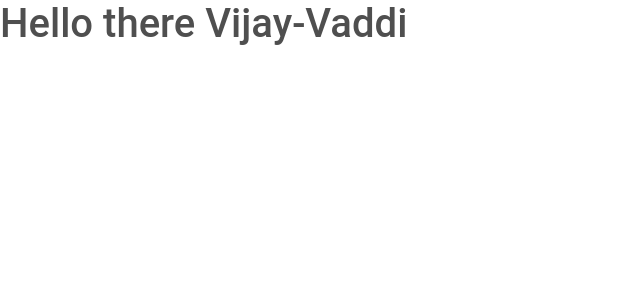
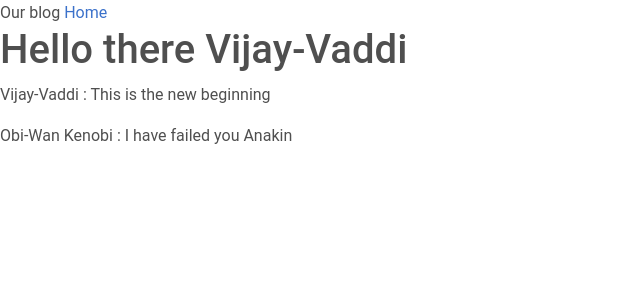
Before and after one commit to Vijay-Vaddi/flask-microblog, a Flask app: page / in a window 1280 px wide. Shown: the top 300 px of the page, without its empty margins (0-640 px from the left). Run offline with Flask 3, Linux system fonts and the light colour scheme.

Commit message:
base extend

```diff
--- a/app/routes.py
+++ b/app/routes.py
@@ -5,4 +5,14 @@ from flask import render_template
 @app.route('/index')
 def index():
     user = {'username':'Vijay-Vaddi'}
-    return render_template("index.html", user=user)
+    posts =[
+        {
+            'author':{'username':'Vijay-Vaddi'},
+            'body':"This is the new beginning"
+        },
+        {
+            'author':{'username':'Obi-Wan Kenobi'},
+            'body':"I have failed you Anakin"
+        },
+    ]
+    return render_template("index.html", title='Home', user=user, posts=posts)
--- a/app/templates/base.html
+++ b/app/templates/base.html
@@ -3,7 +3,11 @@
 <head>
     <meta charset="UTF-8">
     <meta name="viewport" content="width=device-width, initial-scale=1.0">
-    <title>Document</title>
+    {% if title %}
+    <title>{{title}} - Microblog</title>
+    {% else %}
+    <title>Welcome to Microblog</title>
+    {% endif %}
     <link href="https://cdn.jsdelivr.net/npm/bootstrap@5.3.3/dist/css/bootstrap.min.css" rel="stylesheet" integrity="sha384-QWTKZyjpPEjISv5WaRU9OFeRpok6YctnYmDr5pNlyT2bRjXh0JMhjY6hW+ALEwIH" crossorigin="anonymous">
     <script src="../static/mdb_js/mdb.umd.min.js" type="text/javascript"></script>
 
@@ -11,7 +15,9 @@
 
 </head>
 <body>
-
+    <div>Our blog
+      <a href="/index">Home</a>
+    </div>
     {% block content %}
 
     {% endblock %}
--- a/app/templates/index.html
+++ b/app/templates/index.html
@@ -4,5 +4,10 @@
 
 
 <h1>Hello there {{ user['username']}}</h1>
+{% for post in posts %}
+<div>
+    <p>{{post.author.username}} : {{post.body}} </p>
+</div>
+{% endfor%}
 
 {% endblock %}
--- a/doubts.txt
+++ b/doubts.txt
@@ -1,2 +1,5 @@
 circular dependancies?
+
 return ''' {data} ''' ?
+
+<a href="/index">Home</a> ?? Not local dir path?
```
